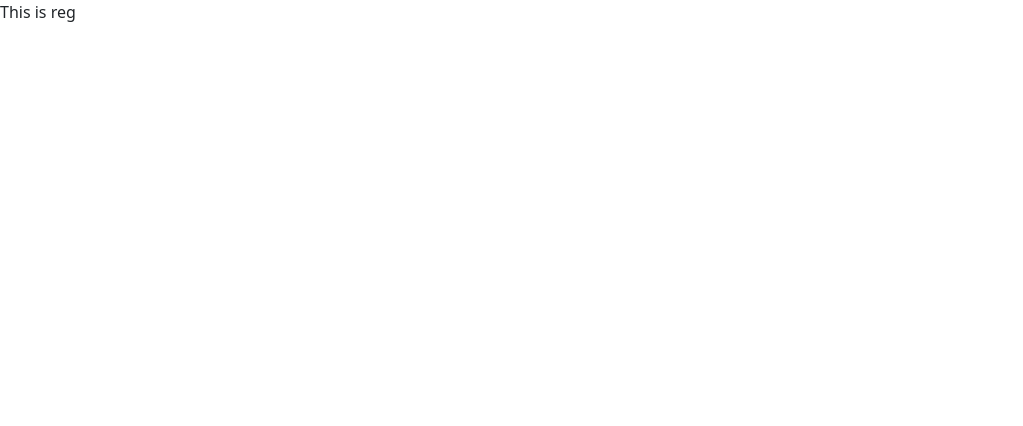
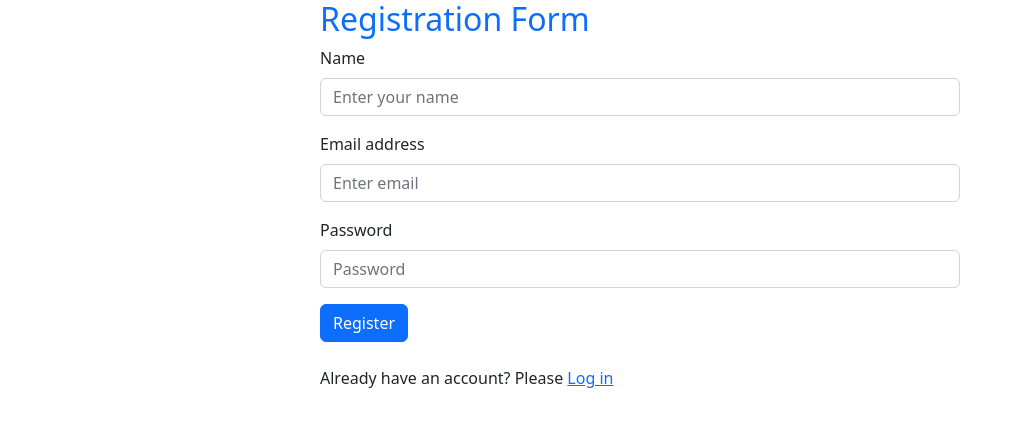
Before and after one commit to saqib0404/email-password-auth, a React (Create React App) app: page /register in a window 1280 px wide. Shown: the top 426 px of the page, without its empty margins (0-1023 px from the left). Built offline with nearby package versions, Linux system fonts and the light colour scheme.

Commit message:
registration form added

```diff
--- a/src/components/Login.js
+++ b/src/components/Login.js
@@ -10,12 +10,12 @@ const login = () => {
                 <h2 className='text-primary'>Login Form</h2>
                 <Form.Group className="mb-3" controlId="formBasicEmail">
                     <Form.Label>Email address</Form.Label>
-                    <Form.Control type="email" placeholder="Enter email" />
+                    <Form.Control name="email" type="email" placeholder="Enter email" />
                 </Form.Group>
 
                 <Form.Group className="mb-3" controlId="formBasicPassword">
                     <Form.Label>Password</Form.Label>
-                    <Form.Control type="password" placeholder="Password" />
+                    <Form.Control name="password" type="password" placeholder="Password" />
                 </Form.Group>
                 <Button variant="primary" type="submit">
                     Log in
--- a/src/components/Register.js
+++ b/src/components/Register.js
@@ -1,9 +1,32 @@
 import React from 'react';
+import Button from 'react-bootstrap/Button';
+import Form from 'react-bootstrap/Form';
+import { Link } from 'react-router-dom';
 
 const register = () => {
     return (
         <div>
-            This is reg
+            <Form className='w-50 mx-auto'>
+                <h2 className='text-primary'>Registration Form</h2>
+                <Form.Group className="mb-3" controlId="formBasicEmail">
+                    <Form.Label>Name</Form.Label>
+                    <Form.Control name="name" type="email" placeholder="Enter your name" />
+                </Form.Group>
+
+                <Form.Group className="mb-3" controlId="formBasicEmail">
+                    <Form.Label>Email address</Form.Label>
+                    <Form.Control name="email" type="email" placeholder="Enter email" />
+                </Form.Group>
+
+                <Form.Group className="mb-3" controlId="formBasicPassword">
+                    <Form.Label>Password</Form.Label>
+                    <Form.Control name="password" type="password" placeholder="Password" />
+                </Form.Group>
+                <Button variant="primary" type="submit">
+                    Register
+                </Button>
+                <p className='my-4'>Already have an account? Please <Link to='/'>Log in</Link></p>
+            </Form>
         </div>
     );
 };
```
